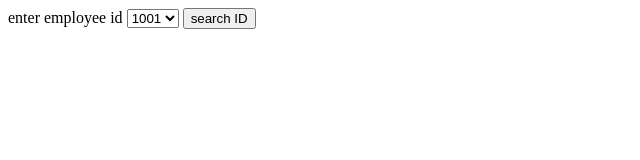
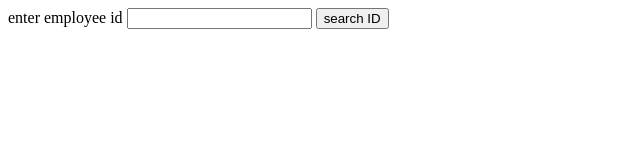
Before and after one commit to jon0341/HackWeek-project, a website: page index.html in a window 1280 px wide. Shown: the whole page, without its empty margins (0-640 px from the left). Drawn offline with Linux system fonts and the light colour scheme.

Commit message:
replaced drop down menu with text box for user input

```diff
--- a/index.html
+++ b/index.html
@@ -9,13 +9,14 @@
 <body>
     <form action = "/employees" method="post">
     enter employee id
-    <select name="id" id="id">
+    <!--<select name="id" id="id">
       <option value="1001">1001</option>
       <option value="1002">1002</option>
-      <option value="1003">100 </option>
+      <option value="1003">1003 </option>
       <option value="1004">1004</option>
-      </select>
-    <input type="submit" id="query" value="search ID"/>
+      </select>-->
+      <input type="number" name="id" id="id">
+      <input type="submit" value="search ID">
     </form>
 
 </body>
```
Also changed, not shown: index.js (+6 -4 lines).
